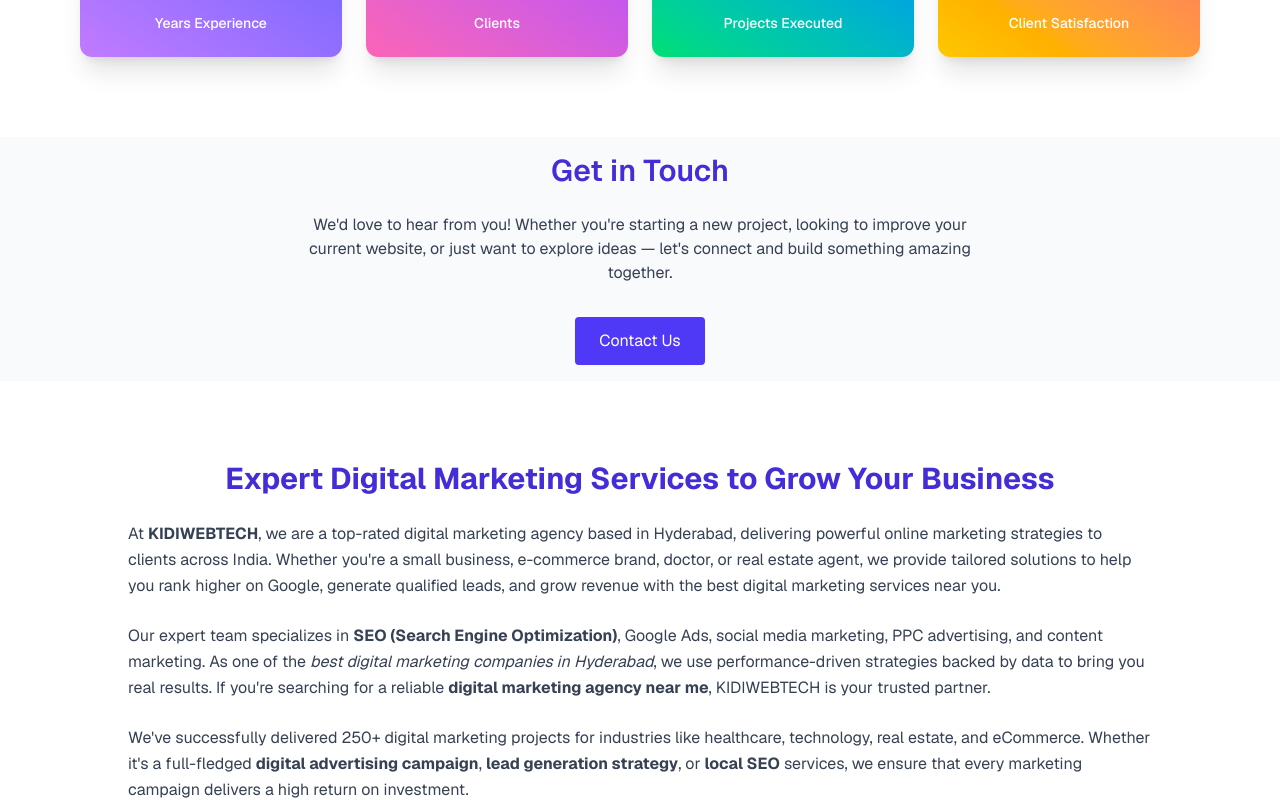
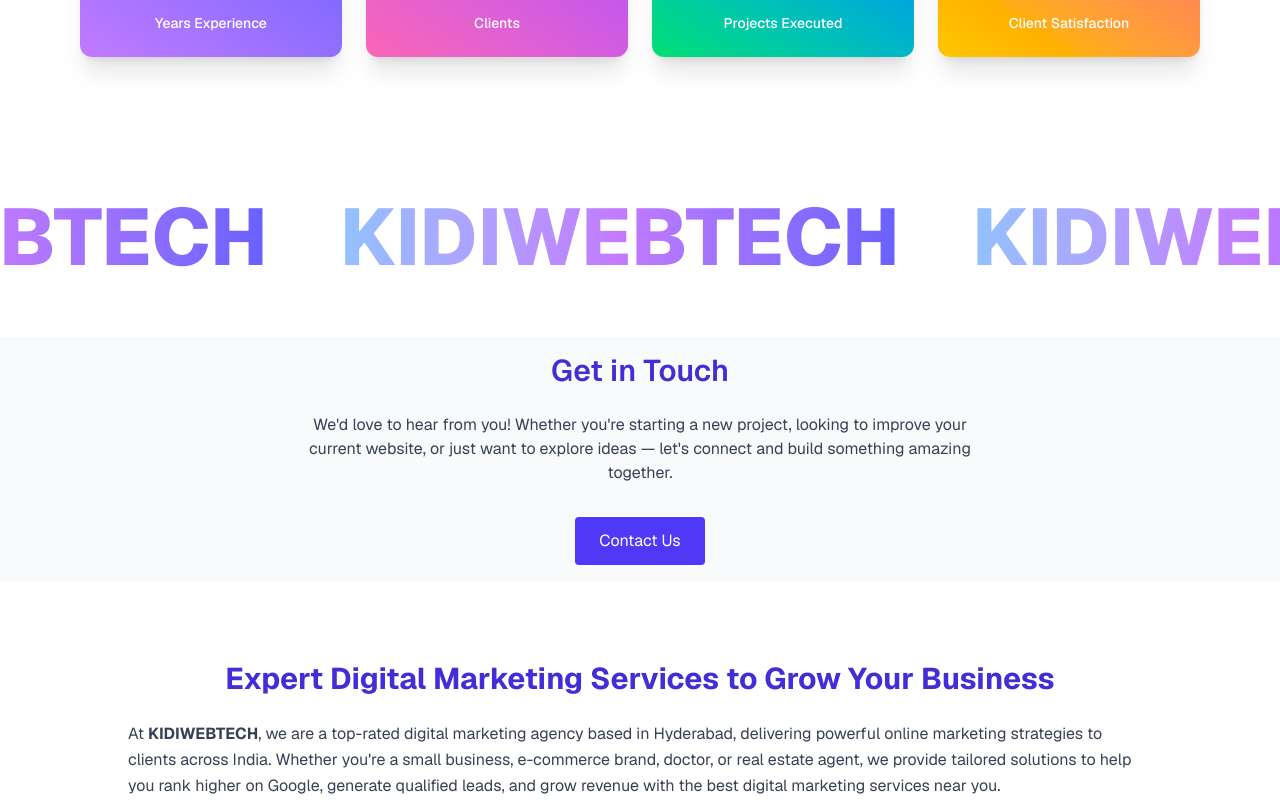
Before and after one commit to saikiranyalavarthi/kidi-web-tech, a Next.js app: page / in a window 1280 px wide. Shown: the part 6342-7142 px from the top of the page. Built offline with nearby package versions, Linux system fonts and the light colour scheme.

Commit message:
some icons add

```diff
--- a/src/app/Components/AnimatedServices.jsx
+++ b/src/app/Components/AnimatedServices.jsx
@@ -28,7 +28,7 @@
           animate={{ x: ["-100%", "0%"] }}
           transition={{
             repeat: Infinity,
-            duration: 60,
+            duration: 70,
             ease: "linear",
           }}
         >
--- /dev/null
+++ b/src/app/Components/ScrollingText.js
@@ -0,0 +1,31 @@
+"use client";
+import { motion } from "framer-motion";
+
+export default function AnimatedKidiwebtech() {
+  const repeatedText = Array(20).fill("KIDIWEBTECH");
+
+  return (
+    <section className="w-full overflow-hidden py-10 bg-white">
+      <div className="relative w-full">
+        <motion.div
+          className="flex gap-10 w-max"
+          animate={{ x: ["-100%", "0%"] }}
+          transition={{
+            repeat: Infinity,
+            duration: 40,
+            ease: "linear",
+          }}
+        >
+          {repeatedText.map((text, index) => (
+            <div
+              key={index}
+              className="text-[60px] sm:text-[80px] font-extrabold bg-clip-text text-transparent bg-gradient-to-r from-blue-300 via-purple-400 to-indigo-500 whitespace-nowrap px-4"
+            >
+              {text}
+            </div>
+          ))}
+        </motion.div>
+      </div>
+    </section>
+  );
+}
--- a/src/app/page.js
+++ b/src/app/page.js
@@ -10,6 +10,7 @@
 import ServiceCategories from "./Components/ServiceCategories";
 import WeDiffer from "./Components/WeDiffer";
 import StatsSection from "./Components/StatsSection";
+import ScrollingText from "./Components/ScrollingText";
 
 export default function Home() {
   const services = [
@@ -186,6 +187,7 @@
         </div>
       </section>
       <ServiceCategories />
+
       {/* About Section */}
       <section className="py-16 px-6 md:px-20 grid md:grid-cols-2 items-center gap-12 bg-white">
         <div>
@@ -307,6 +309,7 @@
         <ServicesSection />
       </main>
       <StatsSection />
+      <ScrollingText />
       {/* Contact CTA */}
       <section className="py-4 px-6 md:px-20 bg-gray-50 text-center">
         <h2 className="text-3xl font-semibold text-indigo-700 mb-6">
```
